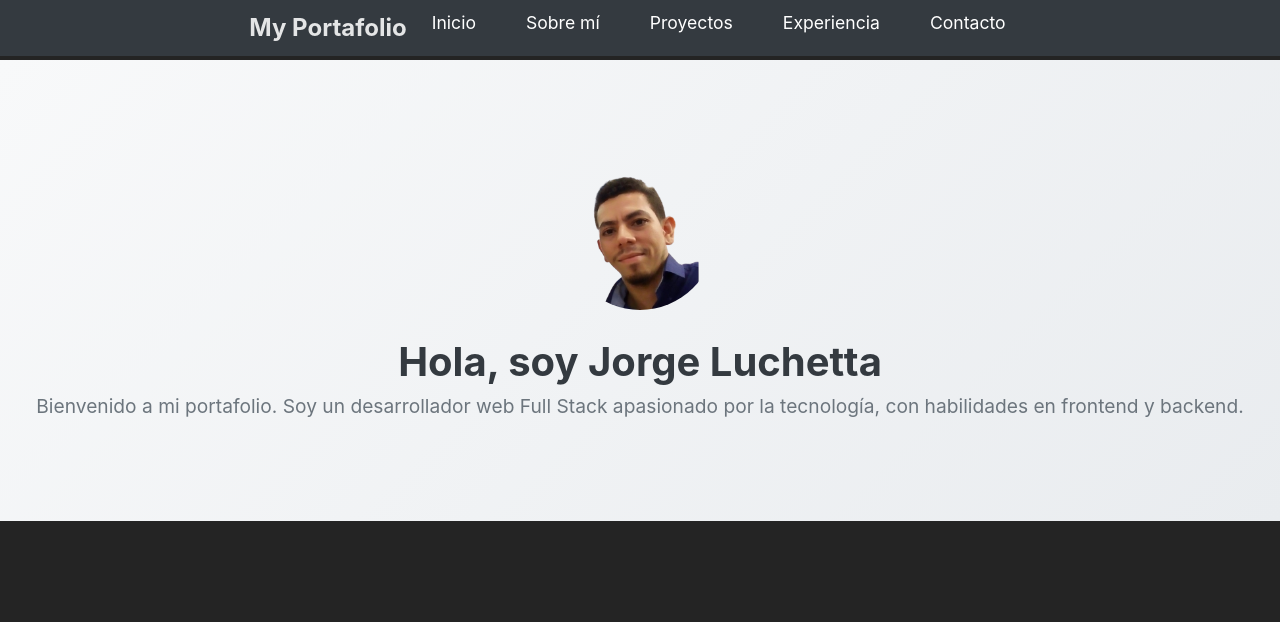
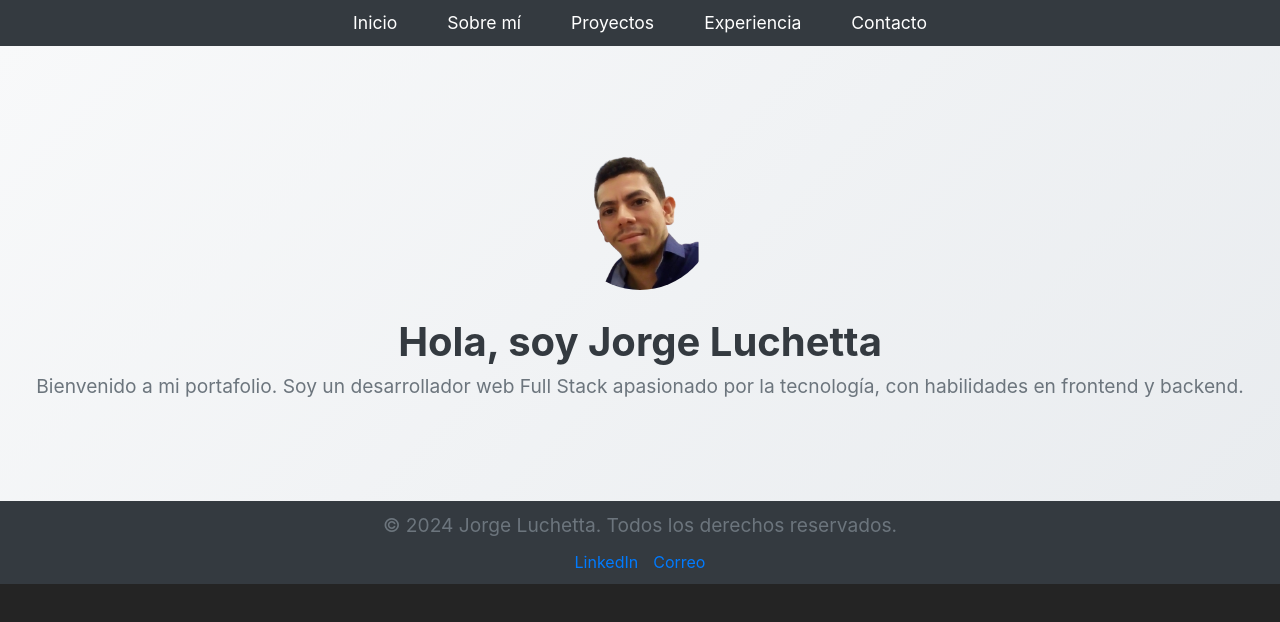
Before and after one commit to jluchett/jluchett.github.io, a React (Vite) app: page / in a window 1280 px wide. Shown: the top 622 px of the page. Built offline with nearby package versions, Linux system fonts and the light colour scheme.

Commit message:
Cambios en footer

```diff
--- a/src/App.css
+++ b/src/App.css
@@ -42,5 +42,5 @@ nav ul li a:hover {
 }
 
 .App {
-  padding-top: 60px; /* Ajusta esto si cambias la altura del nav */
+  padding-top: 40px; /* Ajusta esto si cambias la altura del nav */
 }
--- a/src/App.jsx
+++ b/src/App.jsx
@@ -4,21 +4,16 @@ import React from 'react';
 
 import './App.css';
 import Home from './pages/Home';
+import Header from './components/Header';
+import Footer from './components/Footer';
 
 function App() {
   return (
     <div className="App">
-      <nav>
-        <ul>
-          <h2>My Portafolio</h2>
-          <li><a href="#home">Inicio</a></li>
-          <li><a href="#about">Sobre mí</a></li>
-          <li><a href="#projects">Proyectos</a></li>
-          <li><a href="#experience">Experiencia</a></li>
-          <li><a href="#contact">Contacto</a></li>
-        </ul>
-      </nav>
+
+      <Header/>
       <Home/>
+      <Footer/>
     </div>
   );
 }
--- a/src/components/Footer.jsx
+++ b/src/components/Footer.jsx
@@ -1,13 +1,16 @@
+// eslint-disable-next-line no-unused-vars
 import React from 'react';
 import '../styles/footer.css';
 
 const Footer = () => {
   return (
     <footer className="footer">
-      <p>&copy; {new Date().getFullYear()} Jorge Luchetta. Todos los derechos reservados.</p>
-      <div className="socialLinks">
-        <a href="https://www.linkedin.com/in/jorgeluchettaa18" target="_blank" rel="noopener noreferrer">LinkedIn</a>
-        {/* Añadir más enlaces si es necesario */}
+      <div className="footer-content">
+        <p>&copy; {new Date().getFullYear()} Jorge Luchetta. Todos los derechos reservados.</p>
+        <div className="social-links">
+          <a href="https://www.linkedin.com/in/jorgeluchettaa18" target="_blank" rel="noopener noreferrer">LinkedIn</a>
+          <a href="mailto:jluchett@hotmail.com">Correo</a>
+        </div>
       </div>
     </footer>
   );
--- a/src/components/Header.jsx
+++ b/src/components/Header.jsx
@@ -1,19 +1,18 @@
+// eslint-disable-next-line no-unused-vars
 import React from 'react';
-import { Link, NavLink } from 'react-router-dom';
 import '../styles/header.css';
 
 const Header = () => {
   return (
     <header className="header">
-      <div className="logo">
-        <h1>My Portafolio</h1>
-      </div>
-      <nav className="nav">
-        <a href="/" className={({ isActive }) => isActive ? "active" : ''}>Home</a>
-        <a href="#about" className={({ isActive }) => isActive ? "active" : ''}>Sobre mí</a>
-        <NavLink to="/projects" className={({ isActive }) => isActive ? "active" : ''}>Proyectos</NavLink>
-        <NavLink to="/experience" className={({ isActive }) => isActive ? "active" : ''}>Experiencia</NavLink>
-        <NavLink to="/contact" className={({ isActive }) => isActive ? "active" : ''}>Contacto</NavLink>
+      <nav>
+        <ul>
+          <li><a href="#home">Inicio</a></li>
+          <li><a href="#about">Sobre mí</a></li>
+          <li><a href="#projects">Proyectos</a></li>
+          <li><a href="#experience">Experiencia</a></li>
+          <li><a href="#contact">Contacto</a></li>
+        </ul>
       </nav>
     </header>
   );
--- a/src/styles/footer.css
+++ b/src/styles/footer.css
@@ -1,24 +1,30 @@
 .footer {
-    padding: 1rem 2rem;
-    background-color: #333;
-    color: white;
+    background: #343a40;
+    color: #fff;
+    padding: 10px 0;
     text-align: center;
 }
 
-.footer p {
-    margin: 0;
+.footer-content {
+    max-width: 800px;
+    margin: 0 auto;
 }
 
-.socialLinks {
-    margin-top: 0.5rem;
+.footer p {
+    margin: 0 0 10px;
 }
 
-.socialLinks a {
-    color: #007BFF;
-    text-decoration: none;
-    margin-right: 1rem;
+.social-links {
+    display: flex;
+    justify-content: center;
+    gap: 15px;
 }
 
-.socialLinks a:hover {
+.social-links a {
+    color: #007bff;
+    text-decoration: none;
+}
+
+.social-links a:hover {
     text-decoration: underline;
 }
--- a/src/styles/header.css
+++ b/src/styles/header.css
@@ -1,64 +1,32 @@
-.header {
-  display: flex;
-  justify-content: space-between;
-  align-items: center;
-  padding: 1rem 2rem;
-  background-color: #007BFF;
-  color: white;
-  box-shadow: 0 2px 4px rgba(0, 0, 0, 0.1);
-  position: sticky;
+nav {
+  background: #343a40;
+  padding: 10px 0;
+  position: fixed;
+  width: 100%;
   top: 0;
-  width: 100%; /* Asegura que el header use el 100% del ancho del contenedor */
-  box-sizing: border-box; /* Incluye padding y borde en el tamaño total */
   z-index: 1000;
-  overflow-x: hidden; /* Evita el desbordamiento horizontal */
 }
 
-.logo h1 {
-  font-size: 1.5rem;
+nav ul {
+  list-style: none;
+  display: flex;
+  justify-content: center;
   margin: 0;
-  font-weight: bold;
+  padding: 0;
 }
 
-.nav {
-  display: flex;
-  align-items: center;
+nav ul li {
+  margin: 0 15px;
 }
 
-.nav a {
-  color: white;
+nav ul li a {
+  color: #fff;
   text-decoration: none;
-  margin: 0 1rem;
   font-size: 1.1rem;
-  padding: 0.5rem 1rem;
-  transition: background-color 0.3s, border-radius 0.3s;
+  padding: 5px 10px;
 }
 
-.nav a:hover {
-  background-color: rgba(255, 255, 255, 0.2);
+nav ul li a:hover {
+  background: #495057;
   border-radius: 4px;
 }
-
-.nav a.active {
-  font-weight: bold;
-  background-color: rgba(255, 255, 255, 0.3);
-  border-radius: 4px;
-}
-
-@media (max-width: 768px) {
-  .header {
-    flex-direction: column;
-    align-items: flex-start;
-  }
-
-  .nav {
-    flex-direction: column;
-    width: 100%;
-  }
-
-  .nav a {
-    margin: 0.5rem 0;
-    width: 100%;
-    text-align: center;
-  }
-}
```
